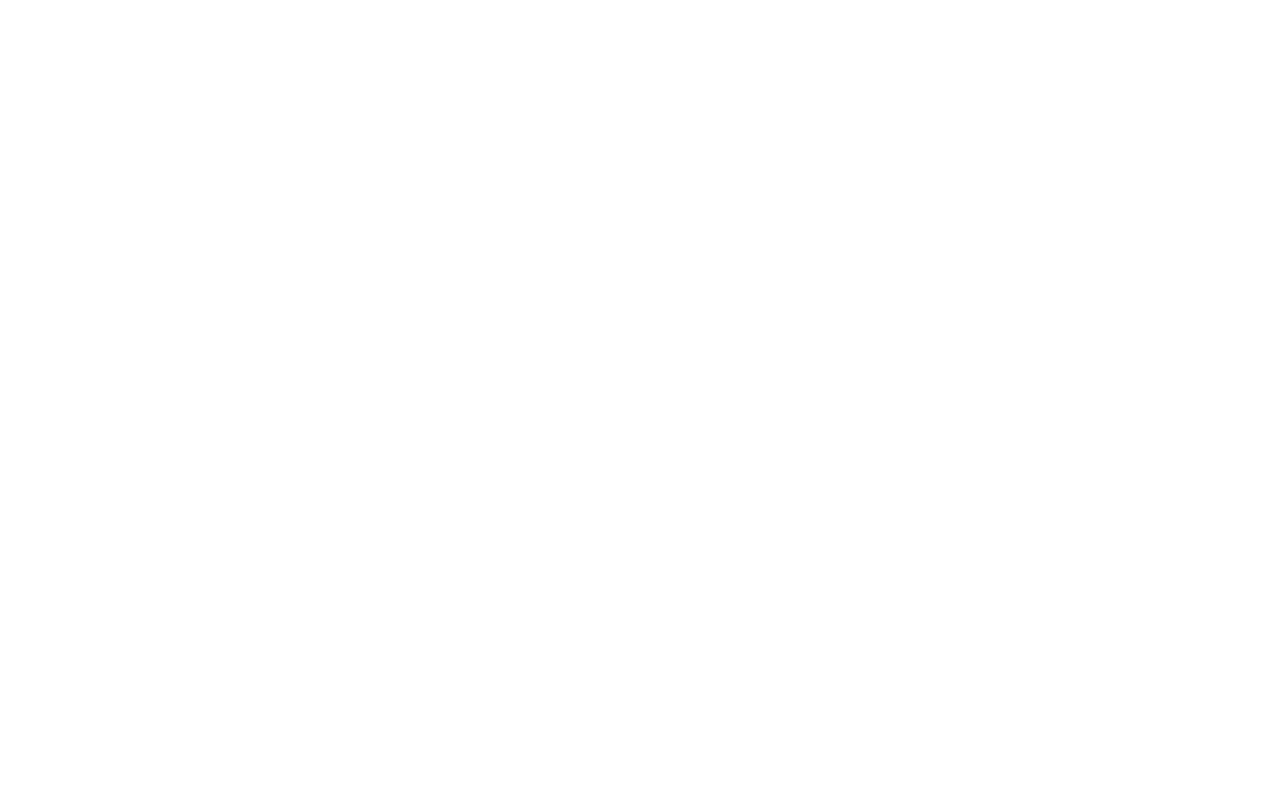
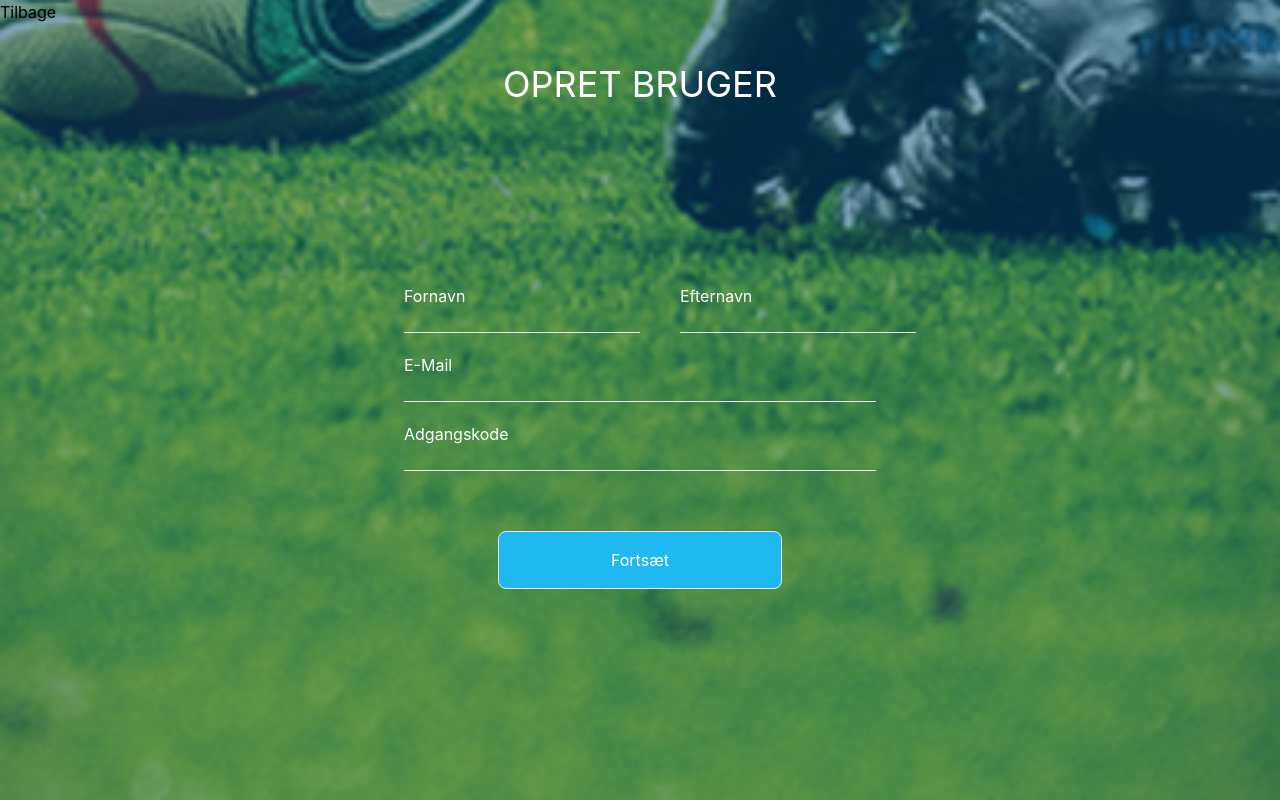
Before and after one commit to sebc12/NSSA, a React (Create React App) app: page /new-user in a window 1280 px wide. Built offline with nearby package versions, Linux system fonts and the light colour scheme.

Commit message:
Opret bruger

```diff
--- a/src/App.js
+++ b/src/App.js
@@ -2,6 +2,7 @@
 import "./App.css";
 import Home from "./pages/Home";
 import Login from "./pages/auth/login";
+import NewUser from "./pages/auth/newUser";
 
 function App() {
   return (
@@ -11,7 +12,7 @@
           <Route path="/">
             <Route index element={<Home />} />
             <Route path="login" element={<Login />} />
-            <Route path="contact" />
+            <Route path="new-user" element={<NewUser />} />
             <Route path="*" />
           </Route>
         </Routes>
--- a/src/pages/Home.jsx
+++ b/src/pages/Home.jsx
@@ -25,13 +25,15 @@
         </div>
         <div className="lg:pb-40 my-auto lg:my-0 space-x-10">
           <Link to="/login">
-            <button className="border rounded-lg bg-[#1FB9F1] text-white px-10 py-3 lg:px-12 lg:py-4">
+            <button className="border rounded-lg bg-[#1FB9F1] text-white px-10 py-3 lg:px-12 lg:py-4 ">
               Login
             </button>
           </Link>
-          <button className="border rounded-lg bg-white text-[#021965] px-10 py-3 lg:px-12 lg:py-4">
-            Opret
-          </button>
+          <Link to="/new-user">
+            <button className="border rounded-lg bg-white text-[#021965] px-10 py-3 lg:px-12 lg:py-4">
+              Opret
+            </button>
+          </Link>
         </div>
       </div>
     </div>
--- a/src/pages/auth/login.jsx
+++ b/src/pages/auth/login.jsx
@@ -1,3 +1,4 @@
+import { Link } from "react-router-dom";
 import forside from "../../img/forside.png";
 import forsideWeb from "../../img/forside-web.png";
 import logo from "../../img/logo.png";
@@ -15,17 +16,22 @@
         src={forsideWeb}
         alt="background"
       />
+      <div>
+        <Link to="/">
+          <button>Tilbage</button>
+        </Link>
+      </div>
 
-      <div className="min-h-screen flex flex-col lg:justify-between items-center pb-5">
+      <div className="min-h-full flex flex-col lg:justify-between items-center pb-5">
         <div>
-          <img className="mx-auto pt-10 px-10" src={logo} alt="logo"></img>
+          <img className="mx-auto pt-4 px-10" src={logo} alt="logo"></img>
         </div>
 
-        <form className="flex flex-col text-white mt-52 w-3/4 lg:w-1/4 lg:pb-20">
+        <form className="flex flex-col text-white mt-52 w-3/4 lg:w-1/4 lg:pb-28">
           <label htmlFor="">E-mail</label>
           <input className="bg-transparent border-b mb-5" type="text" />
           <label htmlFor="">Adgangskode</label>
-          <input className="bg-transparent border-b" type="text" />
+          <input className="bg-transparent border-b" type="password" />
           <a className="text-center mt-6" href="#">
             Glemt din adgangskode?
           </a>
--- a/src/pages/auth/newUser.jsx
+++ b/src/pages/auth/newUser.jsx
@@ -1,3 +1,7 @@
+import { Link } from "react-router-dom";
+
+import forside from "../../img/forside.png";
+
 export default function Home() {
   return (
     <div>
@@ -8,25 +12,38 @@
       />
       <img
         className="lg:object-cover lg:bg-center lg:bg-no-repeat lg:h-full lg:w-full lg:absolute  lg:-z-10 hidden lg:block"
-        src={forsideWeb}
+        src={forside}
         alt="background"
       />
-
-      <div className="min-h-screen flex flex-col lg:justify-between items-center pb-5">
-        <div>
-          <img className="mx-auto pt-10 px-10" src={logo} alt="logo"></img>
+      <div>
+        <Link to="/">
+          <button>Tilbage</button>
+        </Link>
+      </div>
+      <div className="pt-10">
+        <div className="w-full flex justify-center text-4xl text-white">
+          <h1>OPRET BRUGER</h1>
         </div>
-
-        <form className="flex flex-col text-white mt-52 w-3/4 lg:w-1/4 lg:pb-20">
-          <label htmlFor="">E-mail</label>
+        <form
+          action=""
+          className="px-5 py-5 flex flex-col text-white mt-40 lg:w-2/5 lg:mx-auto"
+        >
+          <div className="flex justify-between lg:space-x-10">
+            <div className="flex flex-col w-40 lg:w-1/2">
+              <label htmlFor="">Fornavn</label>
+              <input className="bg-transparent border-b" type="text" />
+            </div>
+            <div className="flex flex-col w-40 lg:w-1/2">
+              <label htmlFor="">Efternavn</label>
+              <input className="bg-transparent border-b mb-5" type="text" />
+            </div>
+          </div>
+          <label htmlFor="">E-Mail</label>
           <input className="bg-transparent border-b mb-5" type="text" />
           <label htmlFor="">Adgangskode</label>
-          <input className="bg-transparent border-b" type="text" />
-          <a className="text-center mt-6" href="#">
-            Glemt din adgangskode?
-          </a>
-          <button className="border rounded-lg bg-[#1FB9F1] text-white py-4 mt-10 w-3/5 m-auto">
-            Log ind
+          <input className="bg-transparent border-b mb-5" type="password" />
+          <button className="border rounded-lg bg-[#1FB9F1] text-white px-10 py-3 w-3/5 mt-10 m-auto lg:px-12 lg:py-4">
+            Fortsæt
           </button>
         </form>
       </div>
```
Also changed, not shown: src/img/newUser.png (added).
